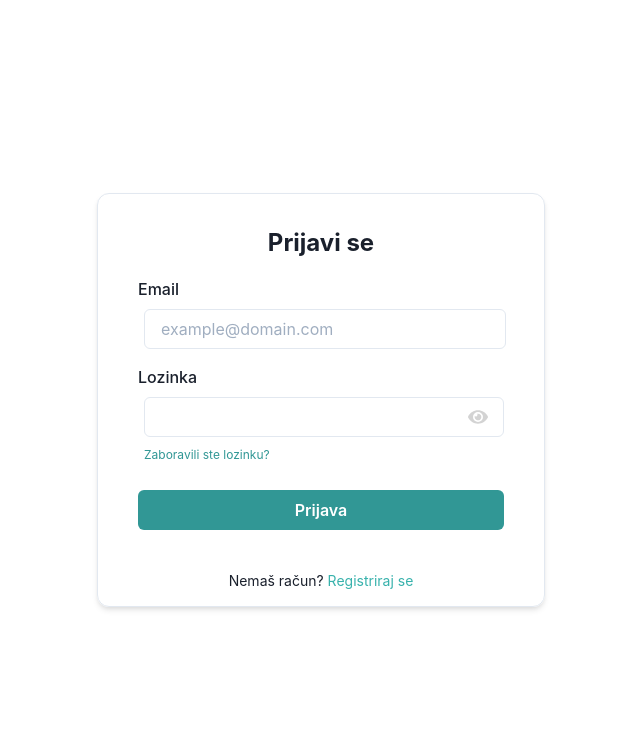
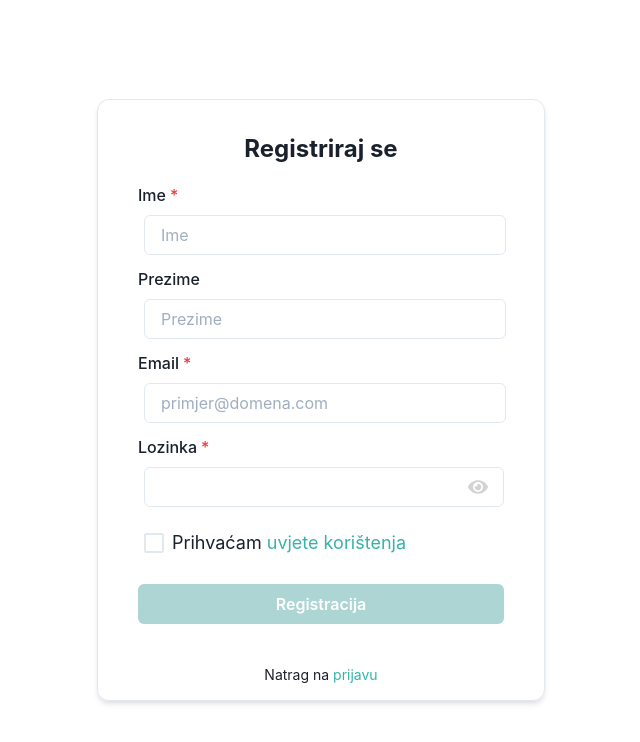
Before and after one commit to NikolasSkrlj/chackra-ui-sandbox, a React (Create React App) app: page / in a window 1280 px wide. Both pictures are taken after a click on the link "Registriraj se". Shown: the top 742 px of the page, without its empty margins (319-959 px from the left). Built offline with nearby package versions, Linux system fonts and the light colour scheme.

Commit message:
added register page

```diff
--- a/src/App.tsx
+++ b/src/App.tsx
@@ -4,15 +4,34 @@ import { ChakraProvider, theme, Flex } from "@chakra-ui/react";
 
 import { LoginForm } from "./components/LoginForm";
 import { WelcomePage } from "./components/WelcomePage";
+import { RegisterForm } from "./components/RegisterForm";
+
 export const App = () => {
   const [isLoggedIn, setIsLoggedIn] = useState(false);
+  const [activeForm, setActiveForm] = useState("login");
+
   return (
     <ChakraProvider theme={theme}>
       <Flex justify="center" align="center" w="100%" h="100vh" p="5">
         {isLoggedIn ? (
-          <WelcomePage setIsLoggedIn={setIsLoggedIn} />
+          <WelcomePage
+            setIsLoggedIn={setIsLoggedIn}
+            setActiveForm={setActiveForm}
+          />
         ) : (
-          <LoginForm setIsLoggedIn={setIsLoggedIn} />
+          <>
+            {activeForm === "login" ? (
+              <LoginForm
+                setIsLoggedIn={setIsLoggedIn}
+                setActiveForm={setActiveForm}
+              />
+            ) : (
+              <RegisterForm
+                setIsLoggedIn={setIsLoggedIn}
+                setActiveForm={setActiveForm}
+              />
+            )}
+          </>
         )}
       </Flex>
     </ChakraProvider>
--- a/src/components/LoginForm.tsx
+++ b/src/components/LoginForm.tsx
@@ -22,7 +22,9 @@ import * as yup from "yup";
 
 type TLoginFormProps = {
   setIsLoggedIn: (flag: boolean) => any;
+  setActiveForm: (activeForm: string) => any;
 };
+
 const validationSchema = new yup.ObjectSchema({
   email: yup
     .string()
@@ -32,7 +34,7 @@ const validationSchema = new yup.ObjectSchema({
 });
 
 export const LoginForm = (props: TLoginFormProps) => {
-  const { setIsLoggedIn } = props;
+  const { setIsLoggedIn, setActiveForm } = props;
   const [isShownPassword, setIsShownPassword] = useState(false);
 
   return (
@@ -118,7 +120,7 @@ export const LoginForm = (props: TLoginFormProps) => {
                       {form.errors.password}
                     </FormErrorMessage>
                     <FormHelperText mx="1.5">
-                      <Link color="teal.500" fontSize="xs">
+                      <Link color="grey.500" fontSize="xs">
                         Zaboravili ste lozinku?
                       </Link>
                     </FormHelperText>
@@ -137,7 +139,10 @@ export const LoginForm = (props: TLoginFormProps) => {
               Prijava
             </Button>
             <Text fontSize="sm" textAlign="center">
-              Nemaš račun? <Link color="teal.400">Registriraj se</Link>
+              Nemaš račun?{" "}
+              <Link color="teal.400" onClick={() => setActiveForm("register")}>
+                Registriraj se
+              </Link>
             </Text>
           </Box>
         </Form>
--- /dev/null
+++ b/src/components/RegisterForm.tsx
@@ -0,0 +1,245 @@
+import React, { useState, useEffect } from "react";
+
+import {
+  Box,
+  Text,
+  Link,
+  VStack,
+  Flex,
+  Heading,
+  FormControl,
+  FormLabel,
+  Input,
+  FormHelperText,
+  Button,
+  InputGroup,
+  InputRightElement,
+  FormErrorMessage,
+  Checkbox,
+} from "@chakra-ui/react";
+import { FaEye, FaEyeSlash } from "react-icons/fa";
+import { Formik, Form, Field } from "formik";
+import * as yup from "yup";
+
+type TLoginFormProps = {
+  setIsLoggedIn: (flag: boolean) => any;
+  setActiveForm: (activeForm: string) => any;
+};
+
+const validationSchema = new yup.ObjectSchema({
+  email: yup
+    .string()
+    .email("Unesite ispravan email!")
+    .required("Email je obvezno polje!"),
+  password: yup.string().required("Lozinka je obavezno polje!"),
+  firstName: yup.string().required("Ime i prezime je obvezno polje!"),
+});
+
+export const RegisterForm = (props: TLoginFormProps) => {
+  const { setIsLoggedIn, setActiveForm } = props;
+  const [isShownPassword, setIsShownPassword] = useState(false);
+
+  return (
+    <Formik
+      initialValues={{
+        email: "",
+        password: "",
+        firstName: "",
+        lastName: "",
+        areTermsAgreed: false,
+      }}
+      validationSchema={validationSchema}
+      validateOnChange={false}
+      validateOnBlur={false}
+      onSubmit={(values, actions) => {
+        setTimeout(() => {
+          actions.setSubmitting(false);
+          setIsLoggedIn(true);
+        }, 1500);
+      }}
+    >
+      {(props) => (
+        <Form>
+          <Box
+            maxW="lg"
+            w="md"
+            border="1px"
+            borderColor="gray.200"
+            px="10"
+            py="15"
+            borderRadius="xl"
+            boxShadow="md"
+          >
+            <Heading fontSize="x-large" textAlign="center" my="5">
+              Registriraj se
+            </Heading>
+
+            <VStack spacing="3">
+              <Field name="firstName">
+                {({ field, form }: any) => (
+                  <FormControl
+                    id="firstName"
+                    pr="1"
+                    isInvalid={form.errors.firstName}
+                    isRequired
+                  >
+                    <FormLabel htmlFor="firstName">Ime</FormLabel>
+                    <Input
+                      id="firstName"
+                      ml="1.5"
+                      type="text"
+                      disabled={props.isSubmitting}
+                      spellCheck="false"
+                      placeholder="Ime"
+                      {...field}
+                    />
+                    <FormErrorMessage mx="1.5">
+                      {form.errors.firstName}
+                    </FormErrorMessage>
+                  </FormControl>
+                )}
+              </Field>
+              <Field name="lastName">
+                {({ field, form }: any) => (
+                  <FormControl
+                    id="lastName"
+                    pr="1"
+                    isInvalid={form.errors.lastName}
+                  >
+                    <FormLabel htmlFor="lastName"> Prezime</FormLabel>
+                    <Input
+                      id="lastName"
+                      ml="1.5"
+                      type="text"
+                      disabled={props.isSubmitting}
+                      spellCheck="false"
+                      placeholder="Prezime"
+                      {...field}
+                    />
+                    <FormErrorMessage mx="1.5">
+                      {form.errors.lastName}
+                    </FormErrorMessage>
+                  </FormControl>
+                )}
+              </Field>
+              <Field name="email">
+                {({ field, form }: any) => (
+                  <FormControl
+                    id="email"
+                    pr="1"
+                    isInvalid={form.errors.email}
+                    isRequired
+                  >
+                    <FormLabel htmlFor="email">Email</FormLabel>
+                    <Input
+                      id="email"
+                      ml="1.5"
+                      type="email"
+                      disabled={props.isSubmitting}
+                      spellCheck="false"
+                      placeholder="primjer@domena.com"
+                      {...field}
+                    />
+                    <FormErrorMessage mx="1.5">
+                      {form.errors.email}
+                    </FormErrorMessage>
+                  </FormControl>
+                )}
+              </Field>
+              <Field name="password">
+                {({ field, form }: any) => (
+                  <FormControl
+                    id="password"
+                    isInvalid={form.errors.password}
+                    isRequired
+                  >
+                    <FormLabel>Lozinka</FormLabel>
+                    <InputGroup>
+                      <InputRightElement
+                        cursor="pointer"
+                        onClick={() => setIsShownPassword(!isShownPassword)}
+                        children={
+                          isShownPassword ? (
+                            <FaEyeSlash color="lightgrey" size="20px" />
+                          ) : (
+                            <FaEye color="lightgrey" size="20px" />
+                          )
+                        }
+                        pr="3"
+                      />
+                      <Input
+                        ml="1.5"
+                        type={isShownPassword ? "text" : "password"}
+                        disabled={props.isSubmitting}
+                        spellCheck="false"
+                        {...field}
+                      />
+                    </InputGroup>
+                    <FormErrorMessage mx="1.5">
+                      {form.errors.password}
+                    </FormErrorMessage>
+                  </FormControl>
+                )}
+              </Field>
+              <Field name="areTermsAgreed">
+                {({ field, form }: any) => (
+                  <FormControl
+                    id="areTermsAgreed"
+                    isInvalid={form.errors.areTermsAgreed}
+                    fontSize="sm"
+                  >
+                    <Checkbox
+                      colorScheme="teal"
+                      size="lg"
+                      mt="2.5"
+                      ml="1.5"
+                      isChecked={props.values.areTermsAgreed}
+                      id="areTermsAgreed"
+                      onChange={(val) =>
+                        props.setFieldValue(
+                          "areTermsAgreed",
+                          !props.values.areTermsAgreed
+                        )
+                      }
+                    >
+                      Prihvaćam{" "}
+                      <Link
+                        color="teal.400"
+                        onClick={(e) => {
+                          e.stopPropagation();
+                          e.preventDefault();
+                        }}
+                      >
+                        uvjete korištenja
+                      </Link>
+                    </Checkbox>
+                    <FormErrorMessage mx="1.5">
+                      {form.errors.areTermsAgreed}
+                    </FormErrorMessage>
+                  </FormControl>
+                )}
+              </Field>
+            </VStack>
+            <Button
+              mb={10}
+              mt={7}
+              colorScheme="teal"
+              isLoading={props.isSubmitting}
+              type="submit"
+              isFullWidth
+              isDisabled={!props.values.areTermsAgreed}
+            >
+              Registracija
+            </Button>
+            <Text fontSize="sm" textAlign="center">
+              Natrag na {"  "}
+              <Link color="teal.400" onClick={() => setActiveForm("login")}>
+                prijavu
+              </Link>
+            </Text>
+          </Box>
+        </Form>
+      )}
+    </Formik>
+  );
+};
--- a/src/components/WelcomePage.tsx
+++ b/src/components/WelcomePage.tsx
@@ -4,10 +4,11 @@ import { useState } from "react";
 
 type TWelcomePageProps = {
   setIsLoggedIn: (flag: boolean) => any;
+  setActiveForm: (activeForm: string) => any;
 };
 
 export const WelcomePage = (props: TWelcomePageProps) => {
-  const { setIsLoggedIn } = props;
+  const { setIsLoggedIn, setActiveForm } = props;
   const [isLogoutClicked, setIsLogoutClicked] = useState(false);
   return (
     <Box
@@ -42,6 +43,7 @@ export const WelcomePage = (props: TWelcomePageProps) => {
             setTimeout(() => {
               setIsLogoutClicked(false);
               setIsLoggedIn(false);
+              setActiveForm("login");
             }, 1500);
           }}
         >
```
